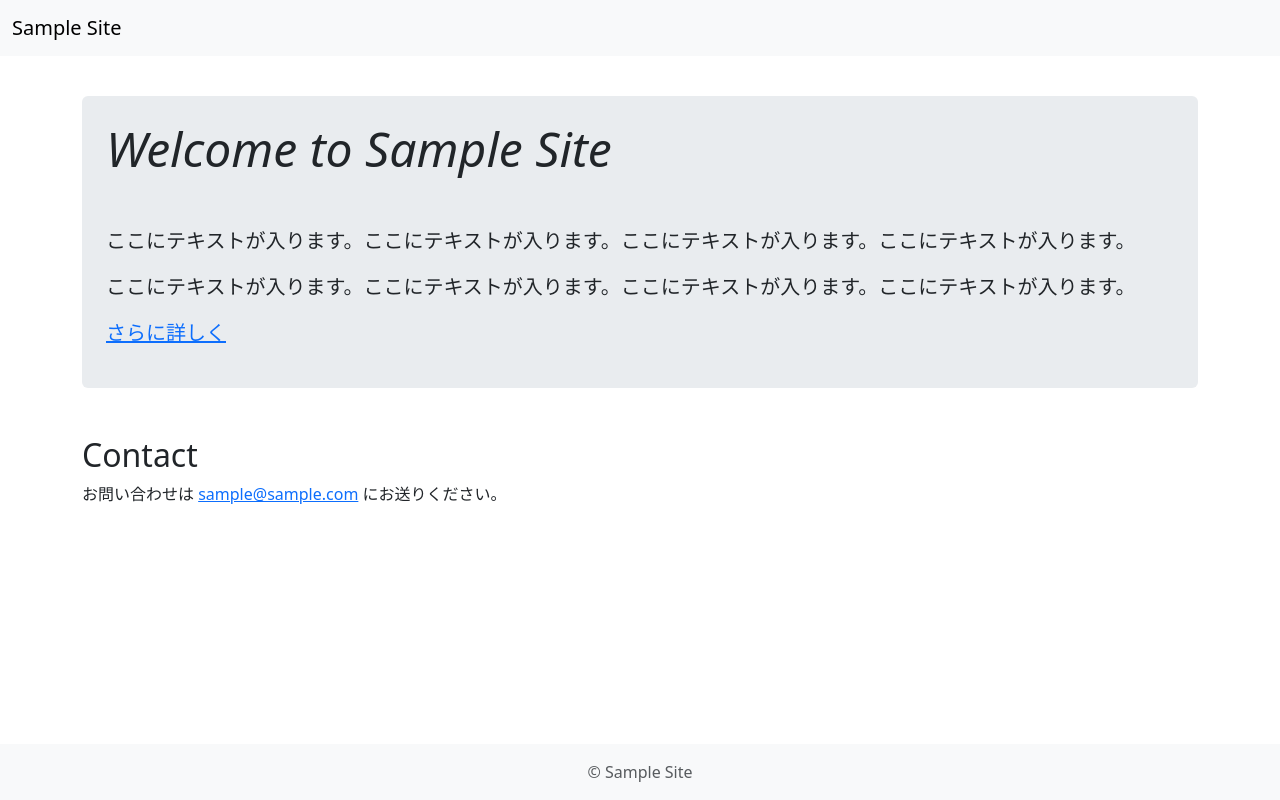
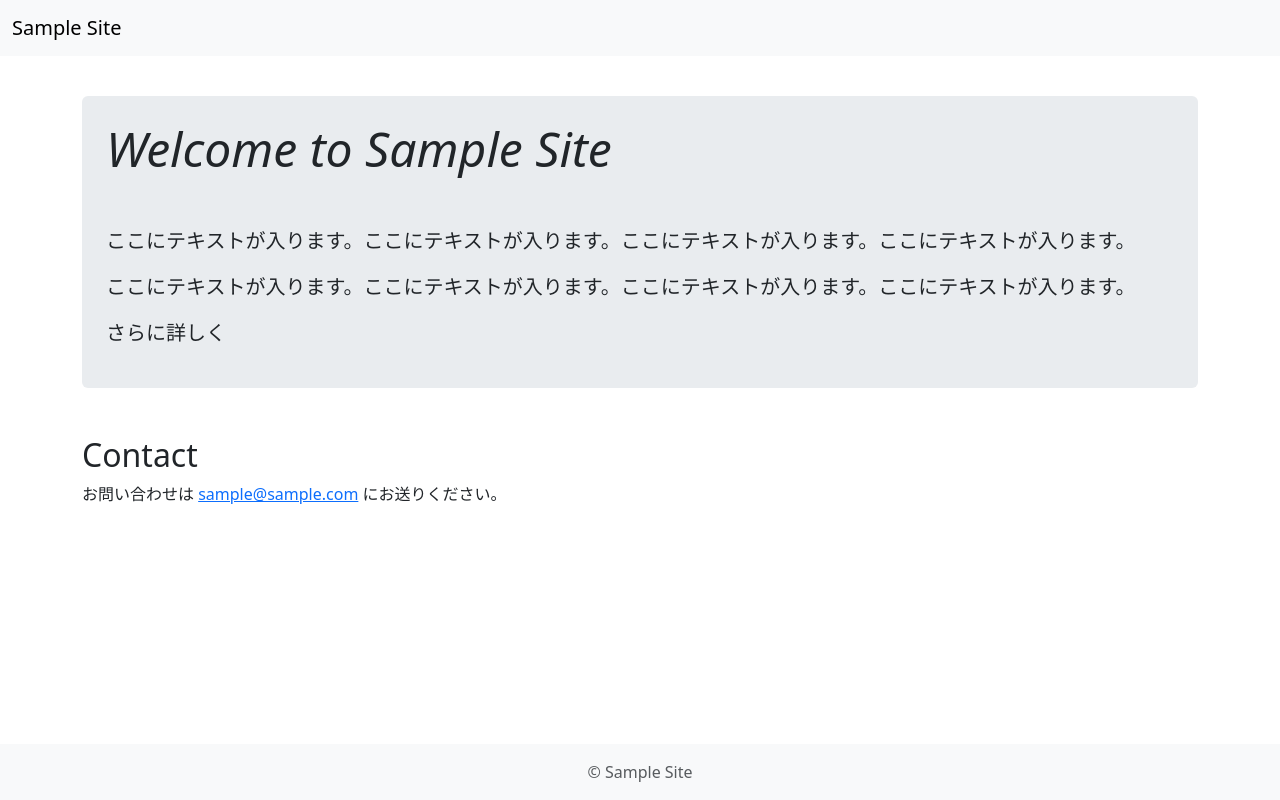
Before and after one commit to Soroibumi/NewTabPage, a plain HTML site: page index.html in a window 1280 px wide. Drawn offline with nearby package versions, Linux system fonts and the light colour scheme.

Commit message:
Update index.html

```diff
--- a/index.html
+++ b/index.html
@@ -22,7 +22,7 @@
             <h1 class="display-5 fst-italic">Welcome to Sample Site</h1>
             <p class="lead mt-5">ここにテキストが入ります。ここにテキストが入ります。ここにテキストが入ります。ここにテキストが入ります。</p>
             <p class="lead">ここにテキストが入ります。ここにテキストが入ります。ここにテキストが入ります。ここにテキストが入ります。</p>
-            <p class="lead"><a href="about.html">さらに詳しく</a></p>
+            <p class="lead">さらに詳しく</a></p>
         </div>
         <div class="row my-5">
             <h2>Contact</h2>
```
